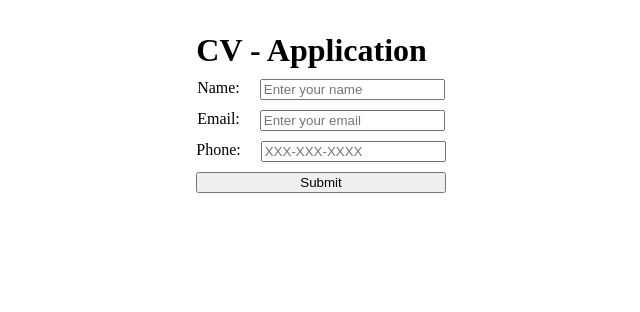
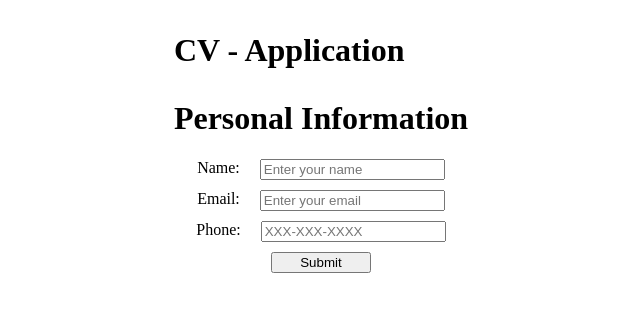
Before and after one commit to hqluke/cv-Application, a React (Vite) app in the folder react/: page / in a window 1280 px wide. Shown: the top 312 px of the page, without its empty margins (319-959 px from the left). Built offline with nearby package versions, Linux system fonts and the light colour scheme.

Commit message:
Added submit/edit functionality

```diff
--- a/react/src/components/Form.jsx
+++ b/react/src/components/PersonalInformation.jsx
@@ -1,13 +1,19 @@
 import { useState } from 'react';
 
 
-function Form({onSubmit}){
+function PersonalInformation({onSubmit}){
 
     const [formData, setFormData] = useState({
     name: "",
     email: "",
     phone: "",
   })
+
+  const [isEditing, setIsEditing] = useState(false);
+
+  const handleEdit = () => {
+    setIsEditing(false);  // Show Submit button
+  }
 
   const handleChange = (field) => (e) => {
     let value = e.target.value;
@@ -18,9 +24,10 @@ function Form({onSubmit}){
   };
 
 
-  const handleSubmit = (e) => {
+  const handleData = (e) => {
     e.preventDefault();
     onSubmit(formData);
+    setIsEditing(true);
   }
 
   const formatPhoneNumber = (value) => {
@@ -42,7 +49,10 @@ function Form({onSubmit}){
 
     return (
     <div className='form'>
-        <form onSubmit={handleSubmit}>
+      <div className='form-h1'>
+        <h1>Personal Information</h1>
+      </div>
+        <form onSubmit={handleData}>
             <div className='label'>
                 <div className='labelLeft'>
                     <label>Name:</label>
@@ -54,6 +64,7 @@ function Form({onSubmit}){
                     onChange={handleChange('name')}
                     placeholder='Enter your name'
                     pattern="[A-Za-z ]{1,32}"
+                    disabled={isEditing}
                     />
                 </div>
             </div>
@@ -69,6 +80,7 @@ function Form({onSubmit}){
                         onChange={handleChange('email')}
                         placeholder='Enter your email'
                         value = {formData.email}
+                        disabled={isEditing}
                     />
                 </div>
             </div>
@@ -83,14 +95,18 @@ function Form({onSubmit}){
                         onChange={handleChange('phone')}
                         placeholder="XXX-XXX-XXXX"
                         pattern="[0-9]{3}-[0-9]{3}-[0-9]{4}"
+                        disabled={isEditing}
                     />
                 </div>
             </div>
-        <button type='submit'>Submit</button>
+            <div className='form-button'>
+        {!isEditing && <button className='form-button-submit' type='submit'>Submit</button>}
+        {isEditing && <button className='form-button-edit' type='button' onClick={handleEdit}>Edit</button>}
+        </div>
+        </form>
 
-        </form>
     </div>
   )
 }
 
-export{Form}
+export{PersonalInformation}
--- a/react/src/main.jsx
+++ b/react/src/main.jsx
@@ -2,7 +2,7 @@ import { StrictMode, useState } from 'react'
 import { createRoot } from 'react-dom/client'
 import './styles/Style.css'
 import { Title } from './components/Title.jsx'
-import { Form } from './components/Form.jsx'
+import { PersonalInformation } from './components/PersonalInformation.jsx'
 import App from './App.jsx'
 
 
@@ -18,7 +18,7 @@ function Root(){
   return(
     <>
       <Title></Title>
-      <Form onSubmit={handleFormSubmit} />
+      <PersonalInformation onSubmit={handleFormSubmit} />
         {submittedData && <App {...submittedData}/> }
     </>
   )
--- a/react/src/styles/Style.css
+++ b/react/src/styles/Style.css
@@ -33,6 +33,15 @@ form{
   gap: 10px;
 }
 
+form button{
+  width: 100px;
+}
+
+.form-button{
+  display: flex;
+  justify-content:space-around;
+}
+
 
 .label{
   display: flex;
```
